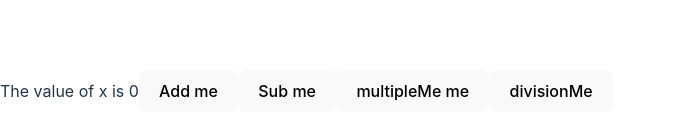
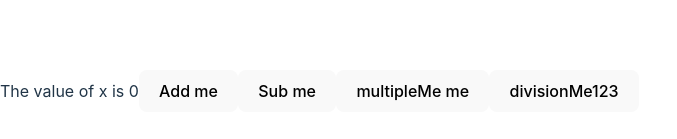
Before and after one commit to mayanksah16929/project1, a React (Vite) app: page / in a window 1280 px wide. Shown: the part 309-448 px from the top of the page, without its empty margins (0-677 px from the left). Built offline with nearby package versions, Linux system fonts and the light colour scheme.

Commit message:
second commit

```diff
--- a/src/App.jsx
+++ b/src/App.jsx
@@ -32,7 +32,7 @@ The value of x is {x}
 <button onClick={()=>subMe()}>Sub me </button>
 
 <button onClick={()=>multipleMe()}>multipleMe me </button>
-<button onClick={()=>divisionMe()}>divisionMe</button>
+<button onClick={()=>divisionMe()}>divisionMe123</button>
 
 
     </>
```
Also changed, not shown: 1 other file (tests, documents, lock files or other folders).
